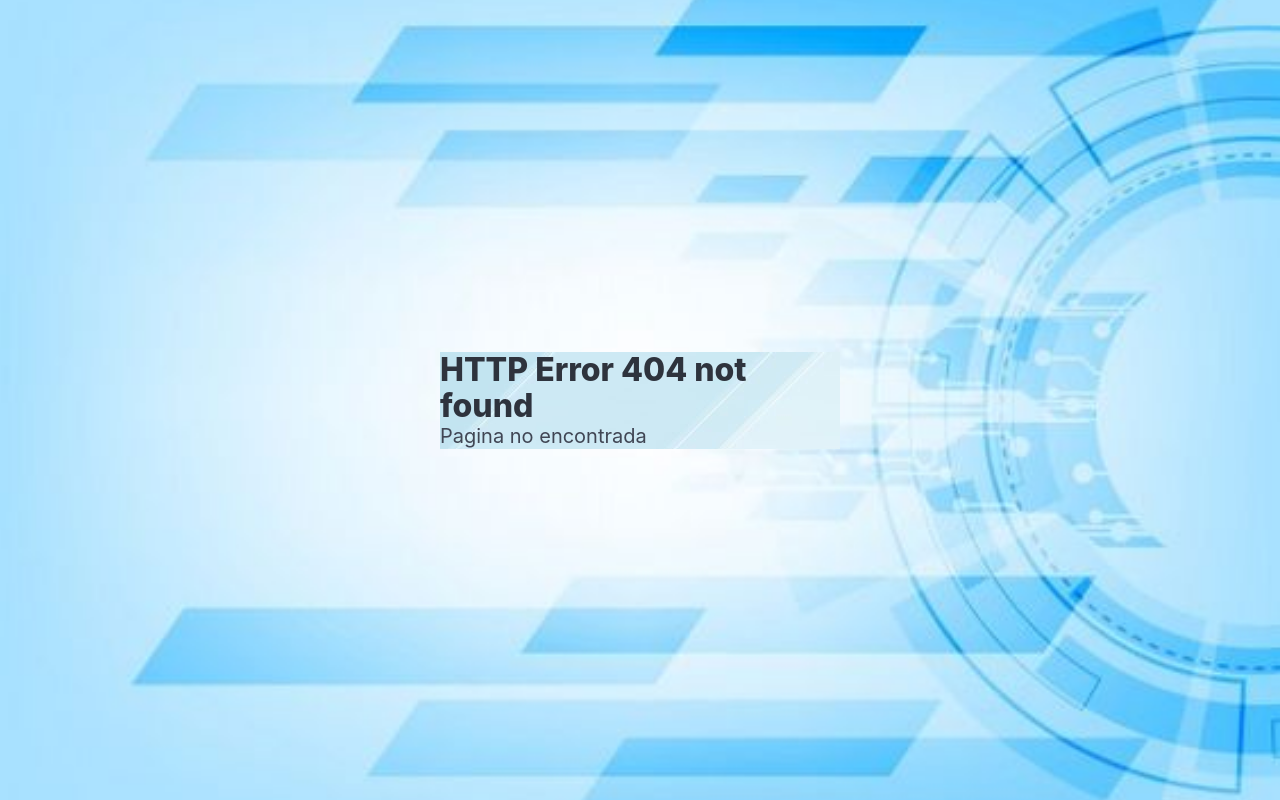
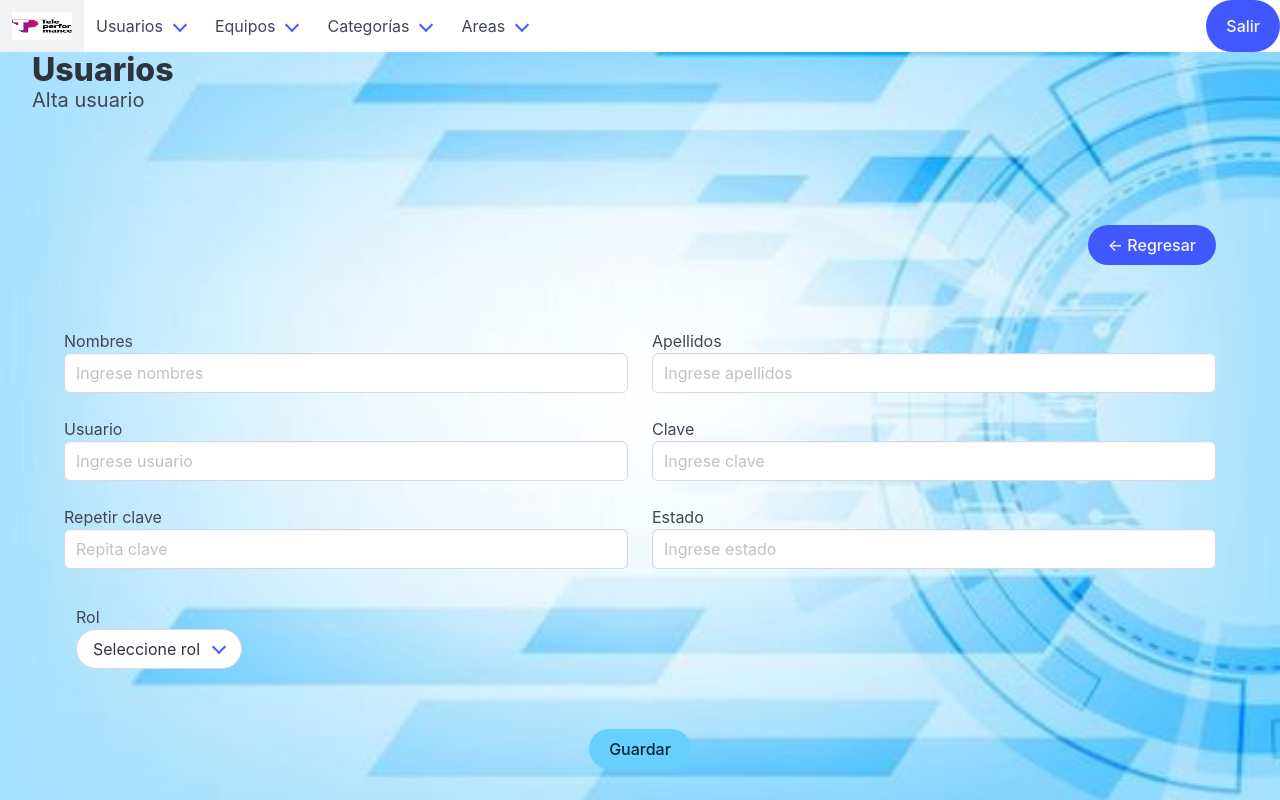
Before and after one commit to EstebanAraya82/Inventario, a PHP site: page /index.php?vista=user_new in a window 1280 px wide. Run offline with PHP 8.4, Linux system fonts and the light colour scheme; data comes from the database, SQL or seed files in the repository.

Commit message:
Add files via upload

```diff
--- a/vistas/login.php
+++ b/vistas/login.php
@@ -13,14 +13,14 @@
 		<div class="field">
 		  	<label class="label">Clave</label>
 			<div class="control">
-		  	 	<input class="input is-success" type="password" name="login_clave" placeholder="Ingrese clave" pattern="[a-zA-Z0-9$@.-]{7,100}" maxlength="100" required >
+		  	 	<input class="input is-success" type="password" name="login_clave" placeholder="Ingrese clave" pattern="[a-zA-Z0-9$@.-*]{7,100}" maxlength="100" required >
 				</div>
 		</div>
 
 		<label class="checkbox">
  		 <input type="checkbox">
 		  Recuerdame
-	</label>
+		</label>
 
 		<p class="has-text-centered mb-4 mt-3">
 			<button type="submit" class="button is-small is-info is-hovered">Iniciar sesion</button>
--- /dev/null
+++ b/vistas/user_new.php
@@ -0,0 +1,82 @@
+<div class="container is-fluid mb-6">
+	<h1 class="title">Usuarios</h1>
+	<h2 class="subtitle">Alta usuario</h2>
+</div>
+<div class="container pb-6 pt-6">
+		<?php
+		include "./inc/btn_atras.php";
+		require_once "./php/main.php";
+		?>
+
+	<div class="form-rest mb-6 mt-6"></div>
+
+	<form action="./php/usuario_guardar.php" method="POST" class="FormularioAjax" autocomplete="off" >
+		<div class="columns">
+		  	<div class="column">
+		    	<div class="control">
+					<label>Nombres</label>
+				  	<input class="input" type="text" name="usuario_nombre" placeholder="Ingrese nombres" pattern="[a-zA-ZáéíóúÁÉÍÓÚñÑ ]{3,100}" maxlength="100" required >
+				</div>
+		  	</div>
+		  	<div class="column">
+		    	<div class="control">
+					<label>Apellidos</label>
+				  	<input class="input" type="text" name="usuario_apellido" placeholder="Ingrese apellidos" pattern="[a-zA-ZáéíóúÁÉÍÓÚñÑ ]{3,100}" maxlength="100" required >
+				</div>
+		  	</div>
+		</div>
+		<div class="columns">
+		  	<div class="column">
+		    	<div class="control">
+					<label>Usuario</label>
+				  	<input class="input" type="text" name="usuario_usuario" placeholder="Ingrese usuario" pattern="[a-zA-Z0-9@.]{4,100}" maxlength="100" required >
+				</div>
+		  	</div>
+		  	<div class="column">
+		    	<div class="control">
+					<label>Clave</label>
+				  	<input class="input" type="password" name="usuario_clave_1" placeholder="Ingrese clave" pattern="[a-zA-Z0-9$@.-]{7,100}" maxlength="100" required >
+				</div>
+		  	</div>
+              </div>
+         <div class="columns">
+		  	<div class="column">
+		    	<div class="control">
+					<label>Repetir clave</label>
+				  	<input class="input" type="password" name="usuario_clave_2" placeholder="Repita clave" pattern="[a-zA-Z0-9$@.-]{7,100}" maxlength="100" required >
+				</div>
+		  	</div>
+              <div class="column">
+		    	<div class="control">
+					<label>Estado</label>
+				  	<input class="input" type="text" name="usuario_estado" placeholder="Ingrese estado" pattern="[a-zA-Z0-9@.]{4,20}" maxlength="20" required >
+		      </div>
+              </div>
+              </div>
+			  <div class="column">
+			<label>Rol</label><br>
+			<div class="select is-rounded">
+				<select name="usuario_rol">
+					<option value="" selected="" >Seleccione rol</option>
+					<?php
+					    $roles=conexion();
+						$roles=$roles->query("SELECT * From rol");
+						if($roles->rowCount()>0){
+							$roles=$roles->fetchAll();
+							foreach($roles as $row){
+								echo '<option value="'.$row['rol_id'].'" >'.$row['rol_nombre'].'</option>';
+
+							}
+						}
+						$roles=null;
+					?>
+				</select>
+			</div>
+		</div>
+		</div>
+
+		<p class="has-text-centered">
+			<button type="submit" class="button is-info is-rounded">Guardar</button>
+		</p>
+	</form>
+</div>
```
Also changed, not shown: vistas/home.php (+4 -4 lines), vistas/user_list.php (added, +33 -0 lines), vistas/user_search.php (added, +69 -0 lines), vistas/user_update.php (added, +133 -0 lines), vistas/404.php (line endings or trailing spaces), vistas/logout.php (line endings or trailing spaces).
